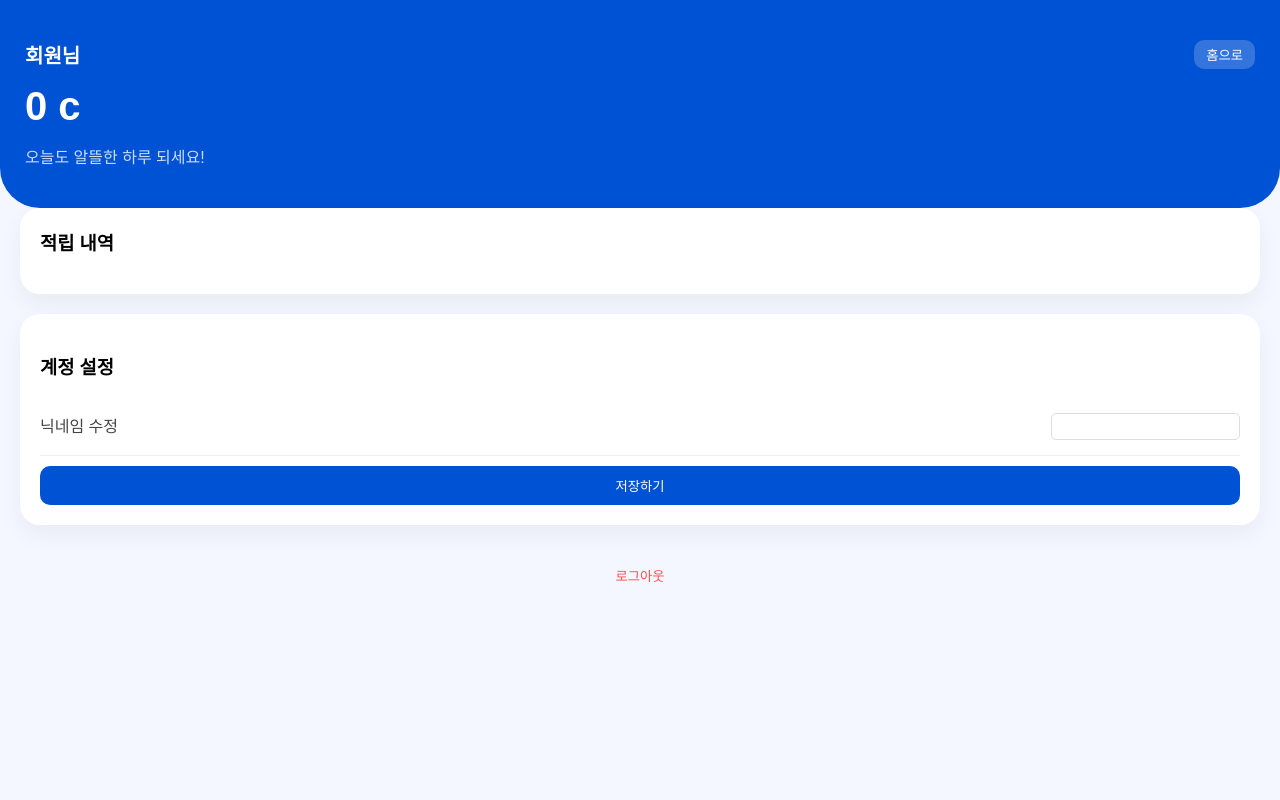
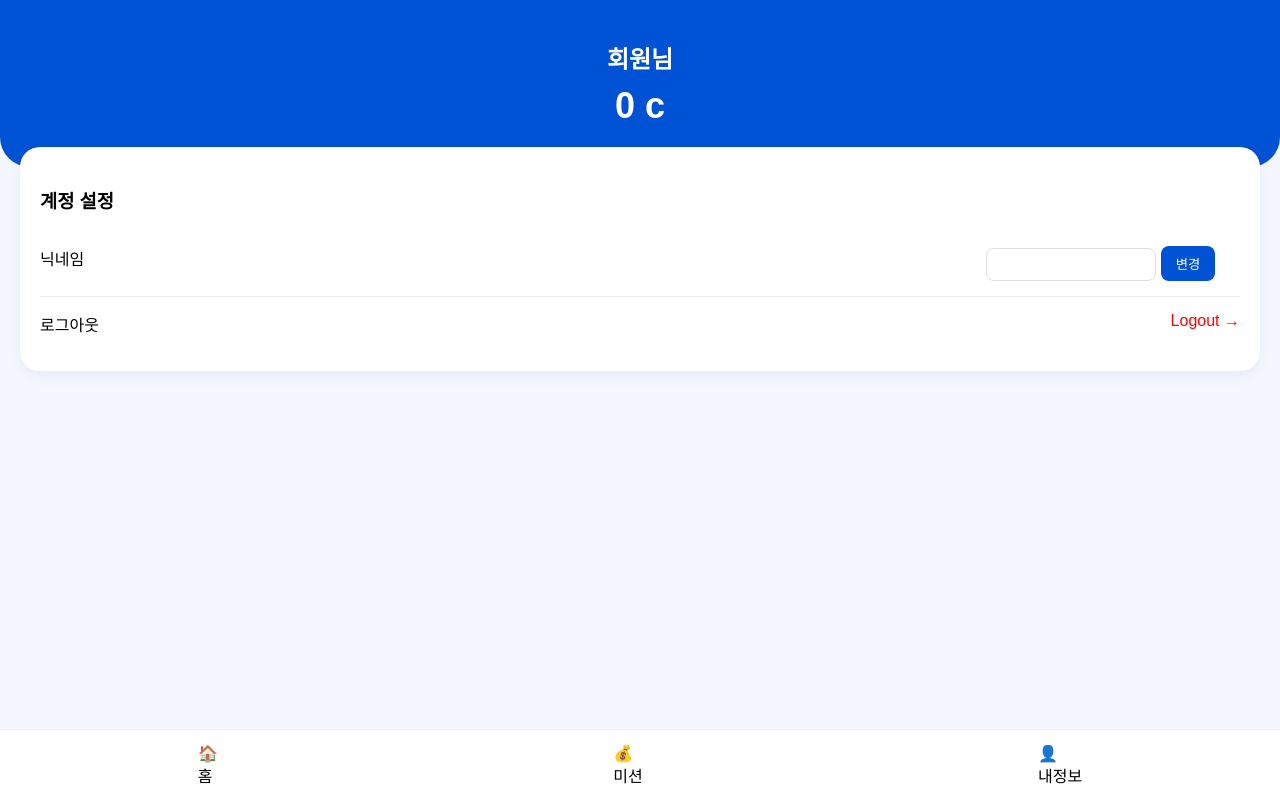
Before and after one commit to ksh118/cashdet, a plain HTML site: page me.html in a window 1280 px wide. Drawn offline with nearby package versions, Linux system fonts and the light colour scheme.

Commit message:
Update me.html

```diff
--- a/me.html
+++ b/me.html
@@ -3,45 +3,44 @@
 <head>
     <meta charset="UTF-8">
     <meta name="viewport" content="width=device-width, initial-scale=1.0">
-    <title>codetbase | 마이페이지</title>
+    <title>codetbase | 내 정보</title>
     <script src="https://cdn.jsdelivr.net/npm/@supabase/supabase-js@2"></script>
     <style>
         body { margin: 0; font-family: sans-serif; background: #f4f7ff; }
-        .top-card { background: #0052D4; color: white; padding: 40px 25px; border-radius: 0 0 40px 40px; }
-        .user-row { display: flex; justify-content: space-between; align-items: center; }
-        .cash-big { font-size: 40px; font-weight: 800; margin: 15px 0; }
-
-        .content { padding: 20px; margin-top: -20px; }
-        .white-box { background: white; border-radius: 20px; padding: 20px; box-shadow: 0 10px 25px rgba(0,0,0,0.05); margin-bottom: 20px; }
-        .menu-item { padding: 15px 0; border-bottom: 1px solid #f0f0f0; display: flex; justify-content: space-between; color: #444; }
-        .log-item { padding: 12px 0; font-size: 14px; border-bottom: 1px solid #f9f9f9; }
-        .logout-btn { color: #ff4d4d; text-align: center; width: 100%; margin-top: 20px; border: none; background: none; cursor: pointer; }
+        .top { background: #0052D4; color: white; padding: 40px 20px; border-radius: 0 0 30px 30px; text-align: center; }
+        .card { background: white; margin: -20px 20px 20px; padding: 20px; border-radius: 20px; box-shadow: 0 5px 15px rgba(0,0,0,0.05); }
+        .menu { padding: 15px 0; border-bottom: 1px solid #eee; display: flex; justify-content: space-between; }
+        input { padding: 8px; border: 1px solid #ddd; border-radius: 8px; width: 60%; }
+        button { padding: 8px 15px; background: #0052D4; color: white; border: none; border-radius: 8px; cursor: pointer; }
+        .nav { position: fixed; bottom: 0; width: 100%; height: 70px; background: white; display: flex; justify-content: space-around; align-items: center; border-top: 1px solid #eee; }
     </style>
 </head>
 <body>
 
-<div class="top-card">
-    <div class="user-row">
-        <span style="font-size: 20px; font-weight: bold;" id="my-nick">회원님</span>
-        <button onclick="location.href='index.html'" style="background:rgba(255,255,255,0.2); border:none; color:white; padding:5px 12px; border-radius:10px;">홈으로</button>
-    </div>
-    <div class="cash-big" id="my-cash">0 c</div>
-    <div style="opacity: 0.8;">오늘도 알뜰한 하루 되세요!</div>
+<div class="top">
+    <h2 id="m-nick" style="margin:0">회원님</h2>
+    <div id="m-cash" style="font-size:36px; font-weight:bold; margin-top:10px;">0 c</div>
 </div>
 
-<div class="content">
-    <div class="white-box">
-        <h3 style="margin-top:0">적립 내역</h3>
-        <div id="log-list"></div>
+<div class="card">
+    <h3>계정 설정</h3>
+    <div class="menu">
+        <span>닉네임</span>
+        <div>
+            <input type="text" id="new-nick">
+            <button onclick="saveNick()">변경</button>
+        </div>
     </div>
+    <div class="menu" style="border:none;">
+        <span>로그아웃</span>
+        <span onclick="logout()" style="color:red; cursor:pointer;">Logout →</span>
+    </div>
+</div>
 
-    <div class="white-box">
-        <h3>계정 설정</h3>
-        <div class="menu-item"><span>닉네임 수정</span> <input type="text" id="new-nick" style="border:1px solid #ddd; border-radius:5px; padding:5px;"></div>
-        <button onclick="updateNick()" style="width:100%; margin-top:10px; padding:10px; background:#0052D4; color:white; border:none; border-radius:10px;">저장하기</button>
-    </div>
-
-    <button class="logout-btn" onclick="logout()">로그아웃</button>
+<div class="nav">
+    <div onclick="location.href='index.html'">🏠<br>홈</div>
+    <div onclick="location.href='m.html'">💰<br>미션</div>
+    <div onclick="location.href='me.html'">👤<br>내정보</div>
 </div>
 
 <script>
@@ -50,34 +49,19 @@
     async function load() {
         const { data: { session } } = await client.auth.getSession();
         if(!session) return location.href='index.html';
-
-        // 데이터 로드
         const { data: p } = await client.from('profiles').select('*').eq('id', session.user.id).single();
-        document.getElementById('my-nick').innerText = p.nickname || '회원님';
-        document.getElementById('my-cash').innerText = p.cash.toLocaleString() + ' c';
-
-        // 로그 및 알림 읽음처리
-        const { data: logs } = await client.from('logs').select('*').eq('user_id', session.user.id).order('created_at', {ascending:false});
-        const list = document.getElementById('log-list');
-        logs.forEach(l => {
-            list.innerHTML += `<div class="log-item"><b>${l.msg}</b><br><small style="color:#999">${new Date(l.created_at).toLocaleDateString()}</small> <span style="float:right; color:#0052D4">+${l.amount}</span></div>`;
-        });
-
-        await client.from('logs').update({ is_read: true }).eq('user_id', session.user.id);
+        document.getElementById('m-nick').innerText = p.nickname || '회원님';
+        document.getElementById('m-cash').innerText = p.cash.toLocaleString() + ' c';
     }
 
-    async function updateNick() {
+    async function saveNick() {
         const { data: { session } } = await client.auth.getSession();
         const nick = document.getElementById('new-nick').value;
         await client.from('profiles').update({ nickname: nick }).eq('id', session.user.id);
-        alert("닉네임이 변경되었습니다.");
-        location.reload();
+        alert("저장되었습니다."); location.reload();
     }
 
-    async function logout() {
-        await client.auth.signOut();
-        location.href = 'index.html';
-    }
+    async function logout() { await client.auth.signOut(); location.href='index.html'; }
     load();
 </script>
 </body>
```
